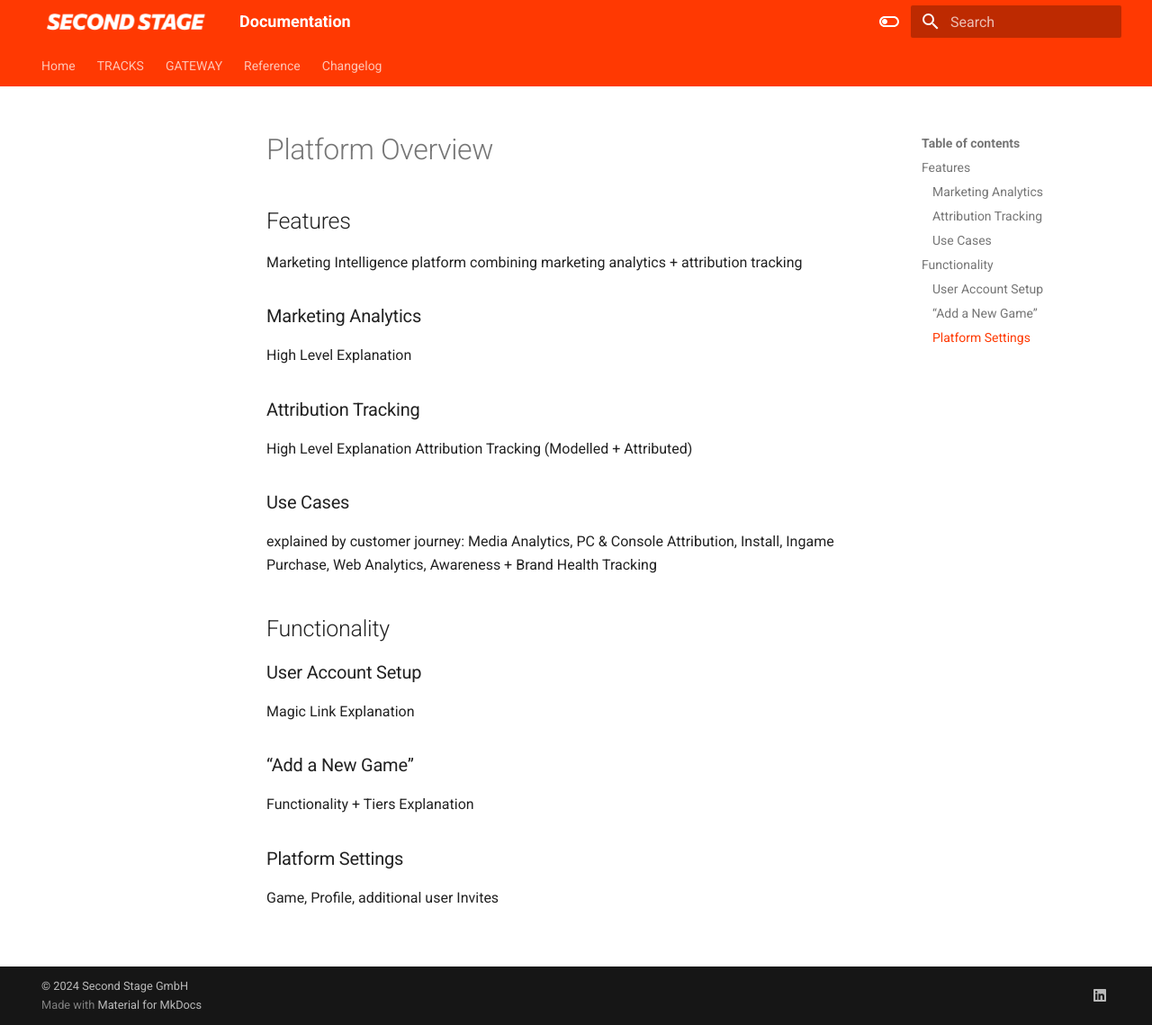
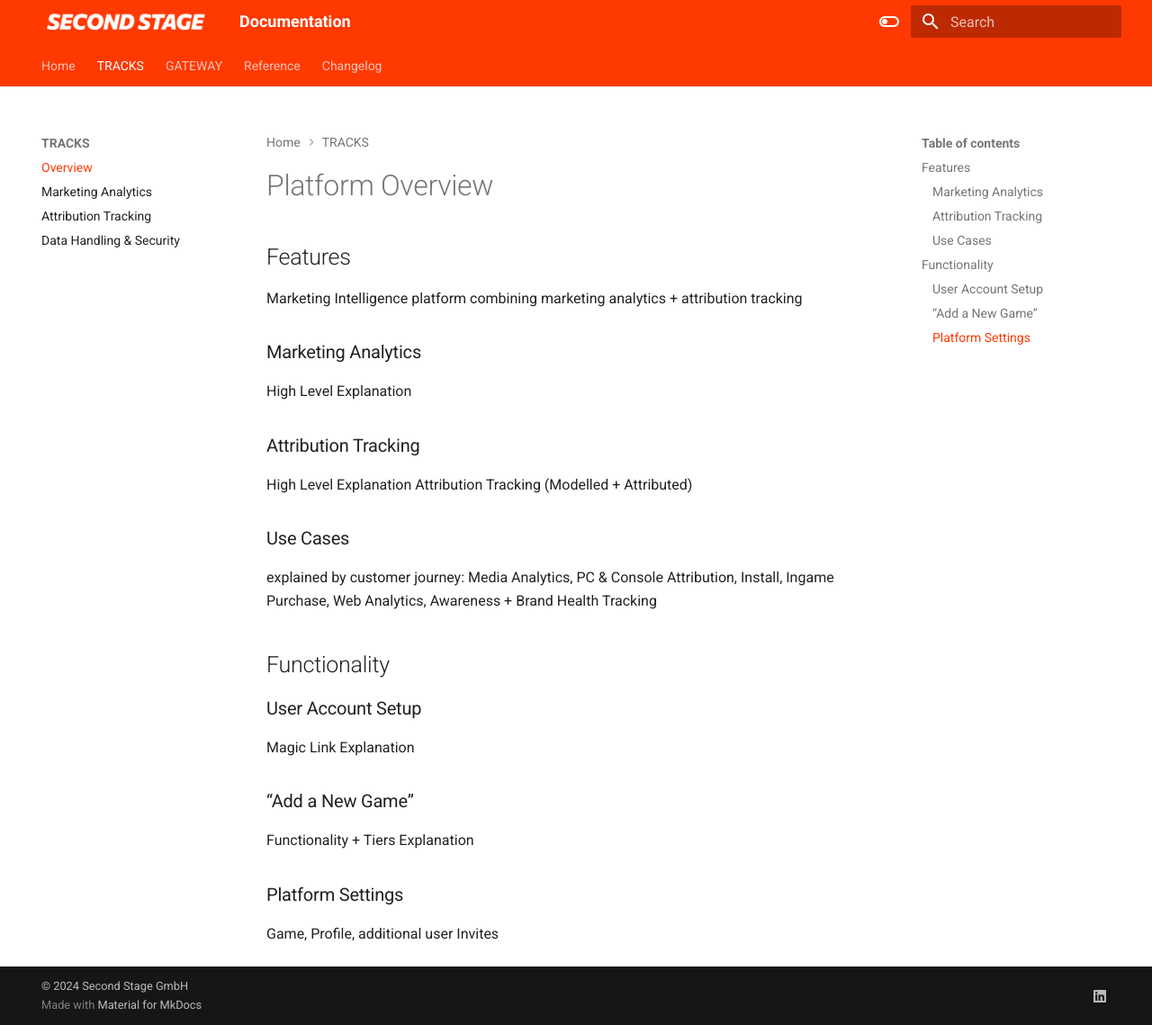
Before and after one commit to secondstage-io/tracks-documentation, an MkDocs documentation site: the page built from docs/tracks/overview.md, in a window 1280 px wide and 1139 px high. Shown: the whole window at 90% size. Built offline with MkDocs 1.6.1 and Material for MkDocs 9.7.7, drawn with Linux system fonts in a browser that asks for light colours; some of the changed lines change nothing that is shown.

Commit message:
Update mkdocs.yml
change menu structure

```diff
--- a/mkdocs.yml
+++ b/mkdocs.yml
@@ -74,13 +74,14 @@
 nav:
   - Home: index.md
   - TRACKS:
+    - Overview: tracks/overview.md
     - Marketing Analytics: tracks/marketing-analytics.md
     - Attribution Tracking: tracks/attribution-tracking.md
     - Data Handling & Security: tracks/data-security.md
   - GATEWAY:
-    - Audience Discovery: gateway/audience-discovery.md
-    - Campaign Management: gateway/campaign-management.md
+    - Overview: gateway/overview.md
   - Reference:
-    - Glossary: references.md
+    - Glossary: glossary.md
+    - Further Reading: resources.md
   - Changelog:
     - changelog.md
```
